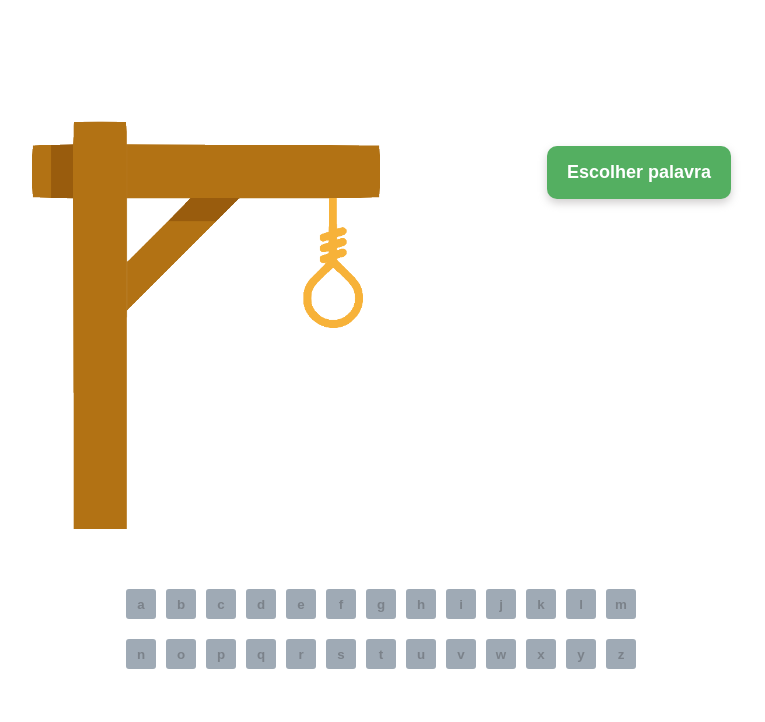
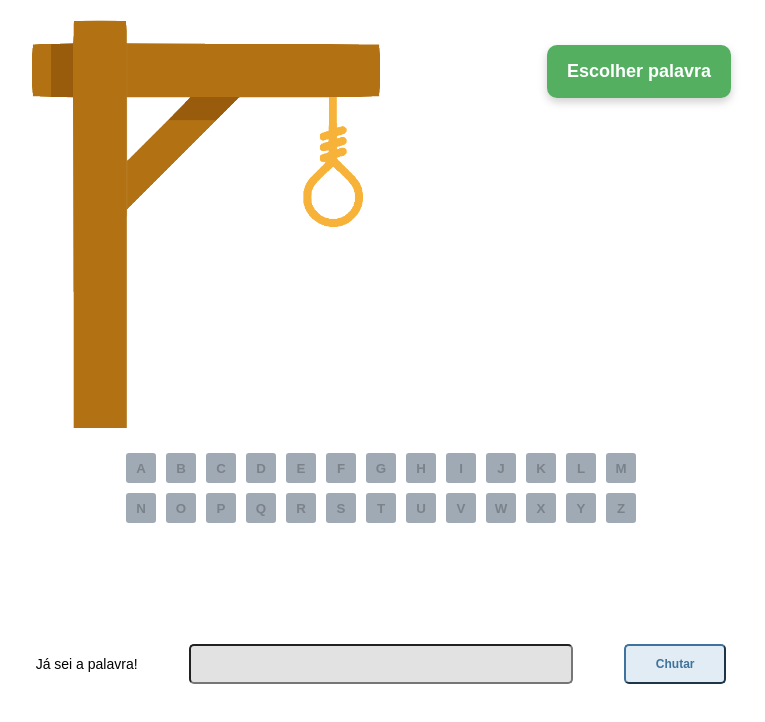
Before and after one commit to AnaEstacheski/projeto-jogoforca, a React (Create React App) app: page / in a window 1280 px wide. Shown: the top 722 px of the page, without its empty margins (259-1024 px from the left). Built offline with nearby package versions, Linux system fonts and the light colour scheme.

Commit message:
add error functions and fix other functionalities

```diff
--- a/src/App.js
+++ b/src/App.js
@@ -19,22 +19,74 @@ export default function App() {
 
     const [escolhePalavra, setEscolhePalavra] = react.useState([])
     const [palavraEscondida, setPalavraEscondida] = react.useState([])
+    const [letras, setLetras] = react.useState([])
+    const [erros, setErros] = react.useState(0)
+    const [forcas, setForcas] = react.useState(imagem0)
 
     // === LOGIC ===
+
     function palavraAleatoria() {
-        const indiceAleatorio = Math.floor(Math.random() * palavras.length)
-        const palavra = palavras[indiceAleatorio].split("")
+        const indiceAleatorio = removeSpecial(palavras[Math.floor(Math.random() * palavras.length)])
+        const palavra = indiceAleatorio.split("")
         setEscolhePalavra(palavra)
-        let p = []
-        palavra.map(() => p.push("_ "))
-        setPalavraEscondida(p)
-        console.log(p)
+        // let p = []
+        // palavra.map(() => p.push("_"))
+        // setPalavraEscondida(p)
+        // console.log(p)
     }
 
-    function clicou(letra) {
-        if (escolhePalavra.includes(letra))
+    console.log(escolhePalavra)
 
-        console.log(letra)
+    function click(letra, erros) {
+        clicked(letra)
+        console.log('foi')
+        defineErro(letra)
+        console.log('foi aqui')
+        contaErros()
+        console.log('aqui de novo')
+    }
+
+    function clicked(letra) {
+        setLetras([...letras, letra])
+
+    }
+
+    function defineErro(letra) {
+        if (escolhePalavra.includes(letra)) {
+            console.log('show')
+        } else {
+            setErros(erros + 1)
+        }
+    }
+
+    function contaErros() {
+        if (erros === 0) {
+            setForcas(imagem0)
+        } else if (erros === 1) {
+            setForcas(imagem1)
+        } else if (erros === 2) {
+            setForcas(imagem2)
+        } else if (erros === 3) {
+            setForcas(imagem3)
+        } else if (erros === 4) {
+            setForcas(imagem4)
+        } else if (erros === 5) {
+            setForcas(imagem5)
+        } else {
+            setForcas(imagem6)
+        }
+    }
+
+
+    function removeSpecial(string) {
+        string = string.toLowerCase();
+        string = string.replace(new RegExp('[ÁÀÂÃ]', 'gi'), 'a');
+        string = string.replace(new RegExp('[ÉÈÊ]', 'gi'), 'e');
+        string = string.replace(new RegExp('[ÍÌÎ]', 'gi'), 'i');
+        string = string.replace(new RegExp('[ÓÒÔÕ]', 'gi'), 'o');
+        string = string.replace(new RegExp('[ÚÙÛ]', 'gi'), 'u');
+        string = string.replace(new RegExp('[Ç]', 'gi'), 'c');
+        return string;
     }
 
 
@@ -42,17 +94,22 @@ export default function App() {
     return (
         <div className="body">
             <div className="gallow">
-                <img src={imagem0} alt="forca"/>
+                <img src={forcas} alt="forca" />
                 <button onClick={palavraAleatoria}>Escolher palavra</button>
-                <h1 className="">{palavraEscondida}</h1>
+                {escolhePalavra.map(l =>
+                    <h1 className="">
+                        {letras.includes(l) ? l : "_"}
+                    </h1>)}
             </div>
             <div className="alphabet">
-                {alfabeto.map(letra =>
-                    <button key={letra} onClick={() => clicou(letra)}>{letra}</button>
+                {alfabeto.map((letra, index) =>
+                    <button key={letra} disabled={letras.includes(letra)} onClick={() => click(letra)}>{letra.toUpperCase()}</button>
                 )}
             </div>
             <div className="guess">
-
+                <div>Já sei a palavra!</div>
+                <input />
+                <button>Chutar</button>
             </div>
         </div>
     )
--- a/src/styles/style.css
+++ b/src/styles/style.css
@@ -11,7 +11,8 @@
     align-items: flex-end;
     position: relative;
     width: 700px;
-    margin-bottom: 50px;
+    margin-top: 20px;
+    margin-bottom: 20px;
     justify-content: space-between
 }
 
@@ -41,10 +42,8 @@
     flex-wrap: wrap;
     justify-content: center;
     align-items: center;
-    height: 100px;
+    height: 80px;
     width: 550px;
-
-
 }
 
 .alphabet>button {
@@ -59,6 +58,41 @@
 }
 
 .alphabet>button:hover {
+    background-color:  #e1ecf4;
     box-shadow: 0 4px 9px rgba(158, 153, 153, 0.471);
     cursor: pointer;
 }
+
+.guess {
+    margin: auto;
+    display: flex;
+    align-items: center;
+    justify-content: center;
+    font-size: 14px;
+    font-family: Arial, Helvetica, sans-serif;
+    gap: 4vw;
+    width: 80%;
+}
+
+.guess input {
+    border-radius: 5px;
+    height: 5vh;
+    width: 30vw;
+    outline: none;
+    padding: 0 1vw;
+    box-sizing: border-box;
+    background-color: rgb(226, 226, 226);
+}
+
+.guess button {
+    font-size: 12px;
+    width: 10%;
+    height: 5vh;
+    font-family: Arial, Helvetica, sans-serif;
+    font-weight: bold;
+    border-radius: 5px;
+    background-color: #e1ecf4;
+    color: #3f739d;
+    border-color: #3f739d;
+    cursor: pointer;
+}
```
